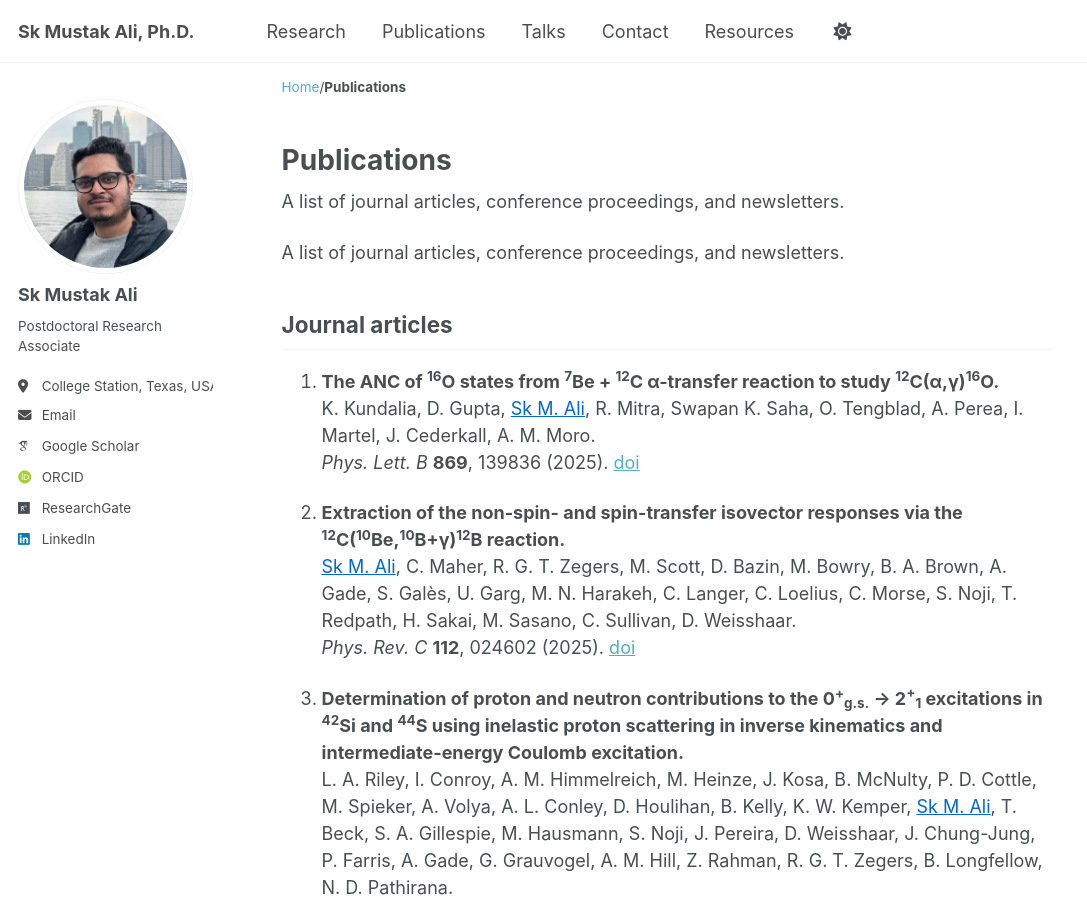
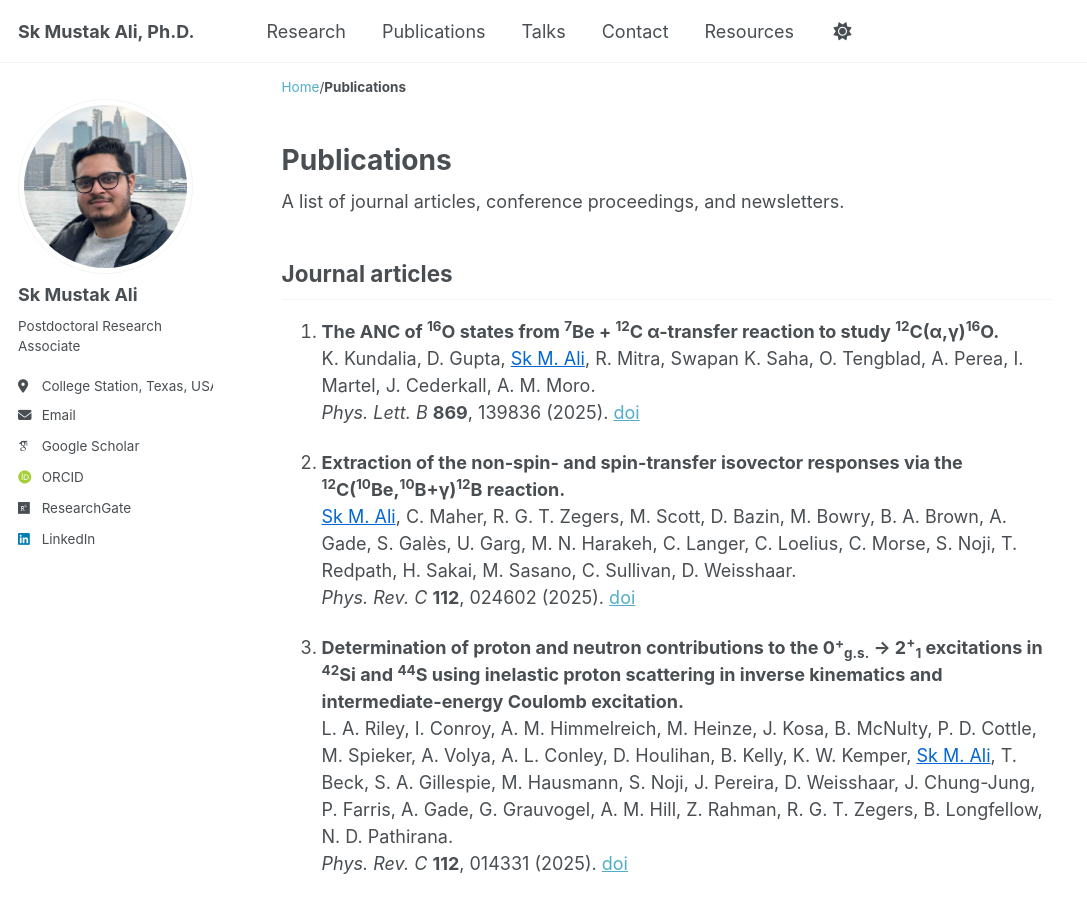
Before and after one commit to skmustakali/skmustakali.github.io, a Jekyll site: the page built from _pages/publications.md, in a window 1280 px wide and 900 px high. Shown: the whole window, without its empty margins (0-1087 px from the left). Built offline with Jekyll 4.4.1, drawn with Linux system fonts in a browser that asks for light colours; some web fonts are replaced; a script that is not in the unit is left out.

Commit message:
Update publications.md

```diff
--- a/_pages/publications.md
+++ b/_pages/publications.md
@@ -9,8 +9,6 @@ A list of journal articles, conference proceedings, and newsletters.
 <style>
 .me { color:#0366d6; text-decoration: underline; }
 </style>
-
-A list of journal articles, conference proceedings, and newsletters.
 
 ## Journal articles
 
```
